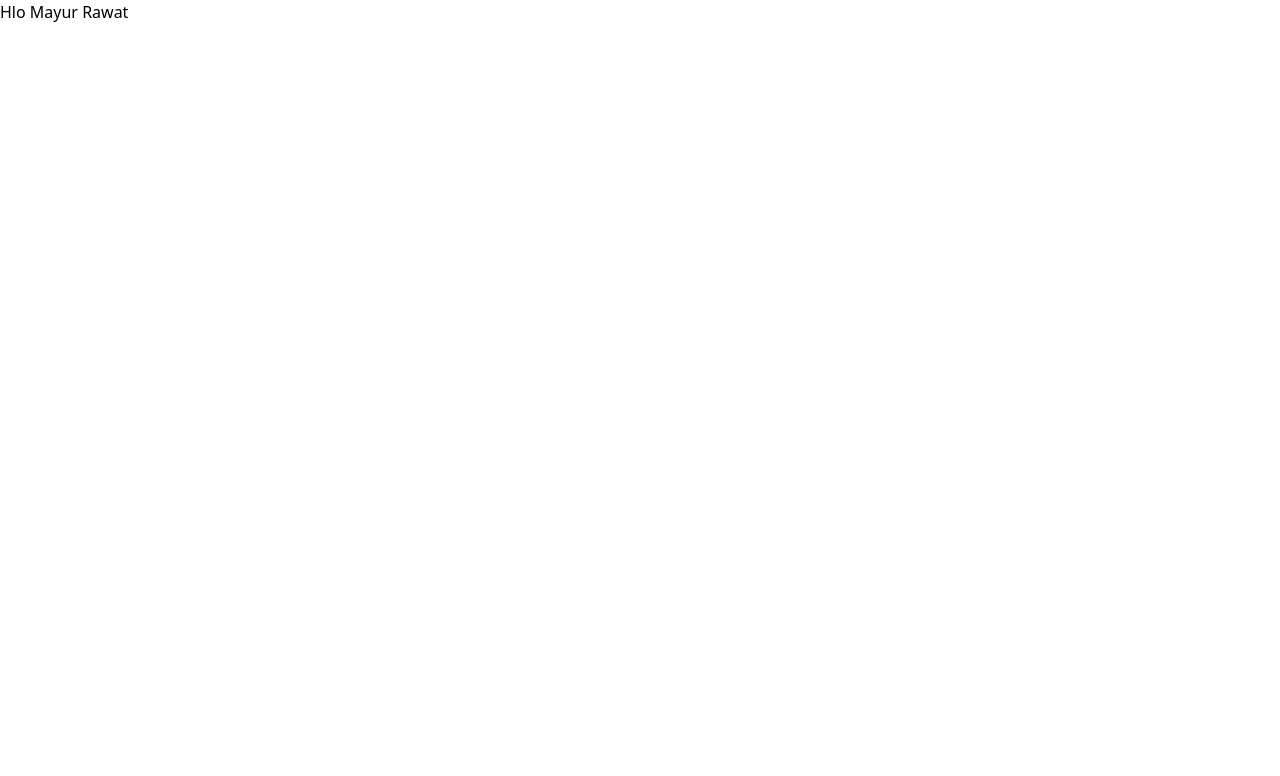
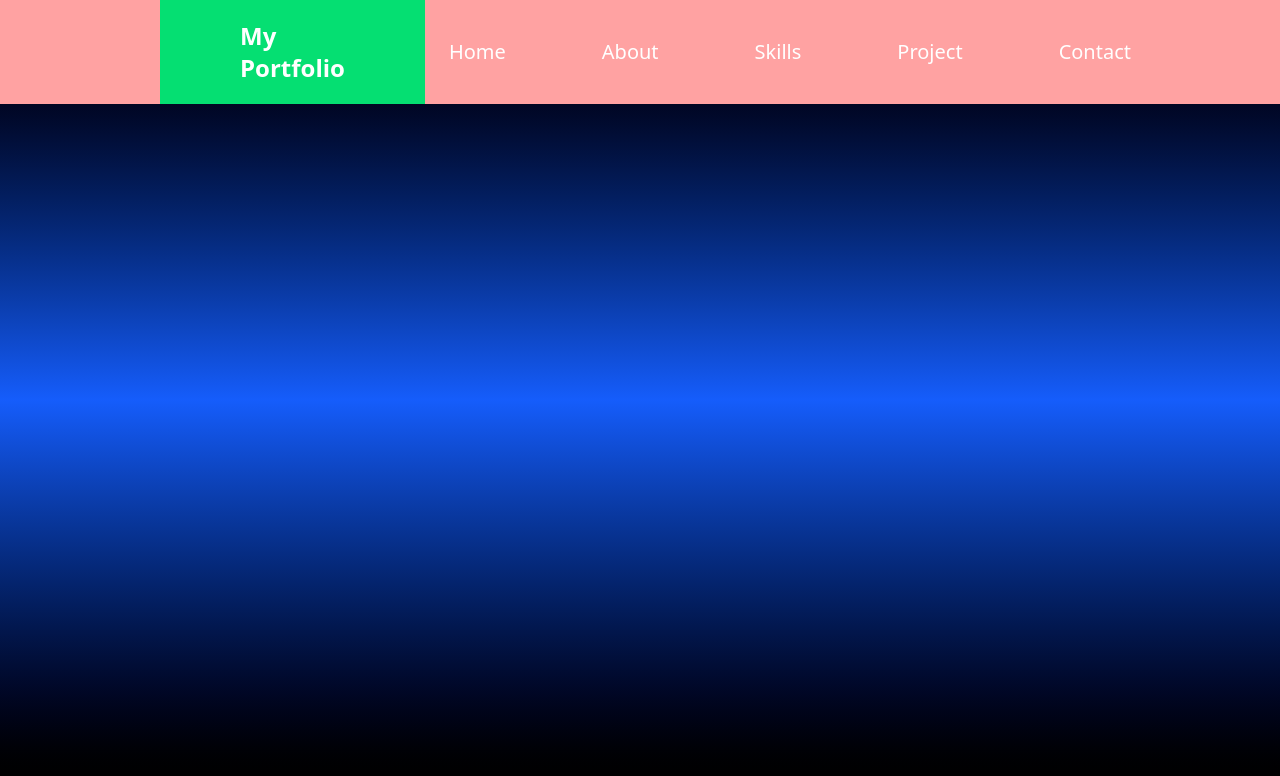
Before and after one commit to fozirawat6869/Portfolio-Website, a React (Vite) app in the folder frontend/: page / in a window 1280 px wide. Shown: the top 776 px of the page. Built offline with nearby package versions, Linux system fonts and the light colour scheme.

Commit message:
nav bar 80% completed

```diff
--- a/frontend/src/App.jsx
+++ b/frontend/src/App.jsx
@@ -1,13 +1,18 @@
 
 import './App.css'
+import Nav from './components/Nav'
+
 
 
 function App() {
 
 
   return (
-    <>
-     <div>Hlo Mayur Rawat</div>
+    < >
+   <div className='bg-gradient-to-b from-black via-blue-600 to-black min-h-screen'>
+      <Nav/>
+   </div>
+
     </>
   )
 }
--- /dev/null
+++ b/frontend/src/components/Nav.jsx
@@ -0,0 +1,21 @@
+import React from 'react'
+
+function Nav() {
+  return (
+    <>
+     <nav className='flex justify-between bg-red-300 px-40 items-center fixed top-0 left-0 w-full'>
+        <h1 className='bg-green-400 px-20 py-5 font-bold text-2xl text-white'>My Portfolio </h1>
+        <ul className='flex gap-12  py-3 text-xl '>
+          <a href='' className=' px-6 py-3 rounded-xl cursor-pointer text-white hover:bg-blue-400 hover:scale-105 transition-all duration-300  '>Home</a>
+          <a href='' className=' px-6 py-3 rounded-xl cursor-pointer text-white hover:bg-blue-400 hover:scale-105 transition-all duration-300'>About</a>
+          <a href='' className=' px-6 py-3 rounded-xl cursor-pointer text-white hover:bg-blue-400 hover:scale-105 transition-all duration-300'>Skills</a>
+          <a href='' className=' px-6 py-3 rounded-xl cursor-pointer text-white hover:bg-blue-400 hover:scale-105 transition-all duration-300'>Project</a>
+          <a href='' className=' px-6 py-3 rounded-xl cursor-pointer text-white hover:bg-blue-400 hover:scale-105 transition-all duration-300'>Contact</a>
+        </ul>
+     </nav>
+
+    </>
+  )
+}
+
+export default Nav
```
